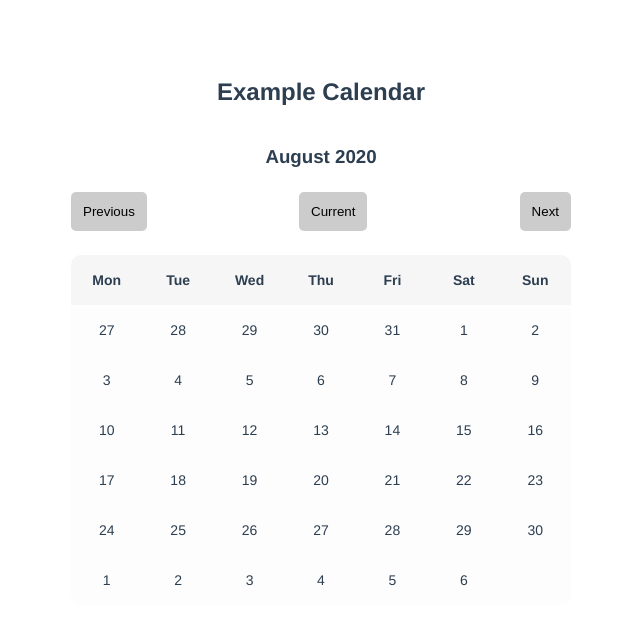
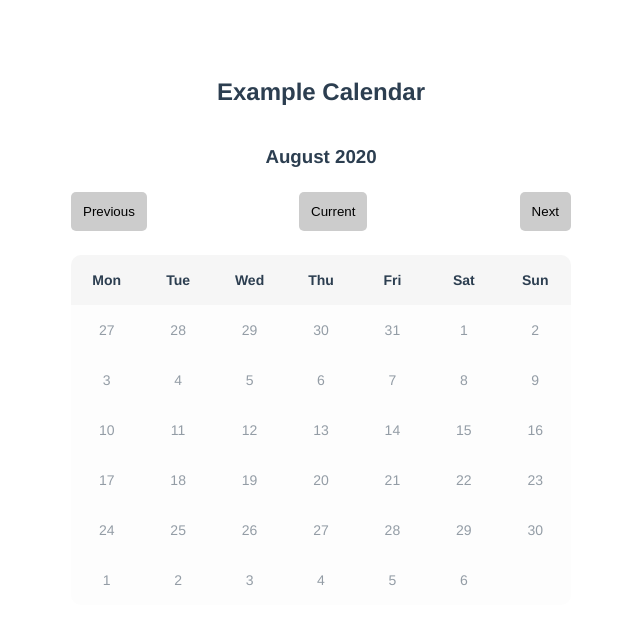
Before and after one commit to Cjameek/vue-simple-calendar, a Vue app: page / in a window 1280 px wide. Shown: the top 624 px of the page, without its empty margins (319-959 px from the left). Built offline with nearby package versions, Linux system fonts and the light colour scheme.

Commit message:
Update class names

```diff
--- a/src/components/CalendarMonthDayItem.vue
+++ b/src/components/CalendarMonthDayItem.vue
@@ -1,5 +1,5 @@
 <template>
-  <li class="calendar-days__day" :class="{'calendar-day__day--not-current': !isCurrentMonth, 'calendar-day__day--today': isCurrentDay}">
+  <li class="calendar-days__day" :class="{'calendar-days__day--not-current': !isCurrentMonth, 'calendar-days__day--today': isCurrentDay}">
       <span class="calendar-days__label">{{label}}</span>
   </li>
 </template>
@@ -43,11 +43,16 @@ export default {
         font-size: 14px;
         text-align: center;
         cursor: pointer;
-        transition: background-color 300ms ease;
+        transition: background-color 300ms ease, opacity 300ms ease;
 
         &:hover,
         &:focus {
             background-color: #f0f0f0;
+            opacity: 1;
+        }
+
+        &--not-current {
+            opacity: .5;
         }
     }
 }
```
